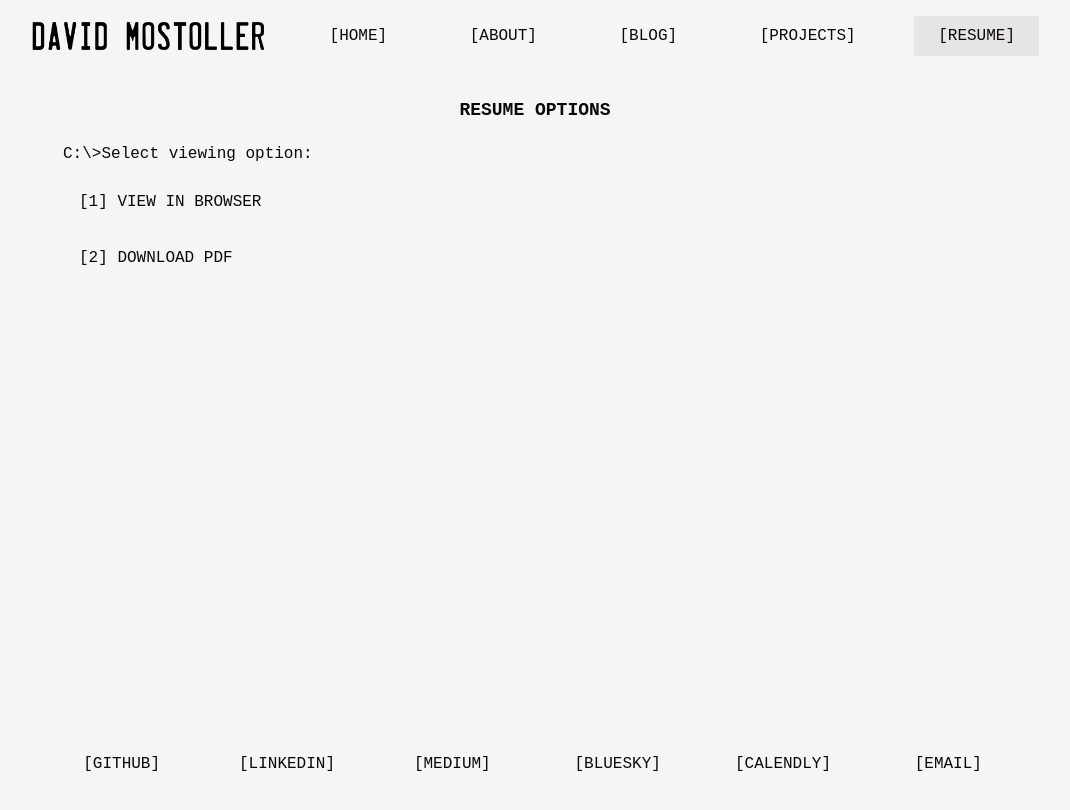
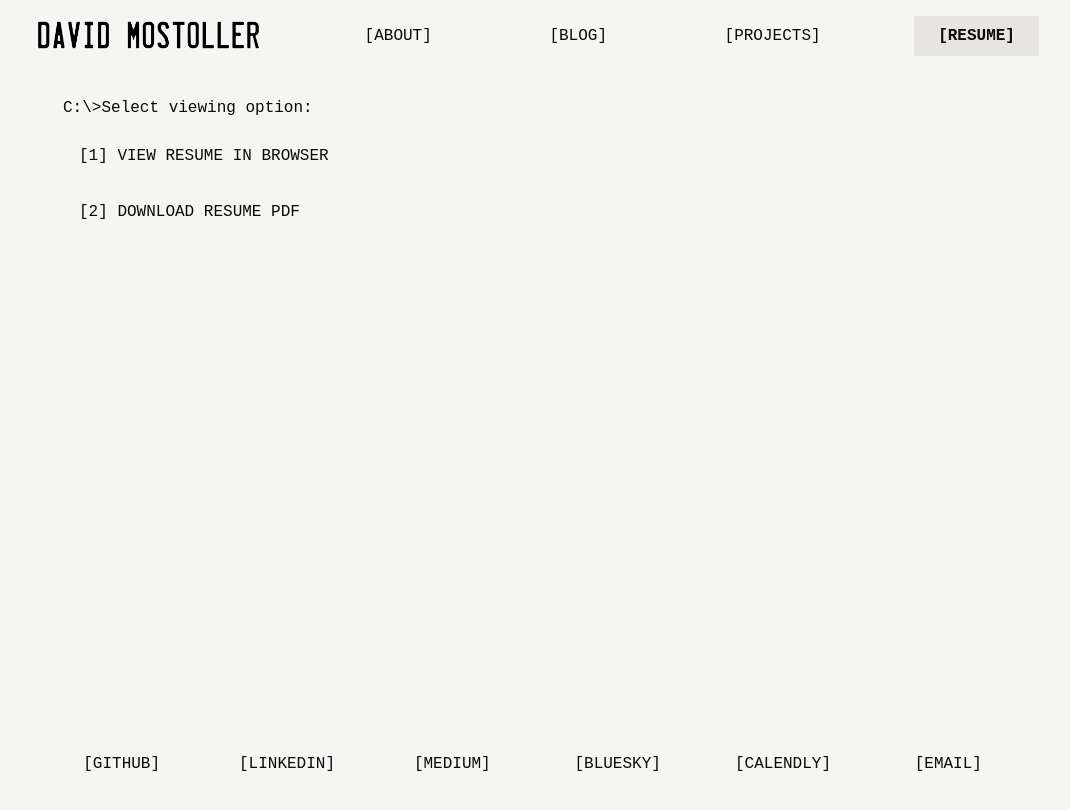
Before and after one commit to dmostoller/dbm-portfolio, a Next.js app: page /resume in a window 1280 px wide. Shown: the top 810 px of the page, without its empty margins (105-1175 px from the left). Built offline with nearby package versions, Linux system fonts and the light colour scheme.

Commit message:
feat: adjustments

```diff
--- a/src/app/page.tsx
+++ b/src/app/page.tsx
@@ -5,7 +5,7 @@ import { projects } from "@/data/projects";
 import RocketAnimation from "@/components/RocketAnimation";
 
 const WELCOME_MESSAGE = `
-Welcome to my portfolio
+Welcome to my software engineering portfolio
 Type 'help' for available commands
 `;
 
--- a/src/components/AboutMe.tsx
+++ b/src/components/AboutMe.tsx
@@ -8,9 +8,6 @@ const AboutMe: FC = () => {
 
   return (
     <section className="max-w-5xl mx-auto p-4 bg-terminal-color font-dos min-h-screen">
-      <div className="ascii-border mb-4 hidden md:block text-center text-lg font-bold">
-        ABOUT ME
-      </div>
       <div className="grid grid-cols-1 md:grid-cols-2 gap-8 mb-8">
         <div>
           <div className="relative h-[450px] w-full">
@@ -28,12 +25,11 @@ const AboutMe: FC = () => {
           </div>
         </div>
         <div>
-          <h2 className="font-semibold block md:hidden">About Me</h2>
           <p className="leading-relaxed mb-6">
-            Full-stack software engineer specializing in modern web technologies
-            and distributed systems. Currently building with TypeScript, React,
-            Next.js, and Node.js. Background in audio engineering and music
-            technology.
+            I&apos;m a full-stack software engineer specializing in modern web
+            technologies and distributed systems. Currently building with
+            TypeScript, React, Next.js, and Node.js. Background in audio
+            engineering and music technology.
           </p>
           <p className="leading-relaxed mb-12">
             In my free time you can catch me exploring Philly on my{" "}
--- a/src/components/BlogFeed.tsx
+++ b/src/components/BlogFeed.tsx
@@ -61,8 +61,8 @@ const BlogFeed = () => {
 
   return (
     <div className="bg-terminal-color font-dos min-h-screen max-w-5xl mx-auto p-4">
-      <div className="text-center font-bold text-lg">
-        <div className="ascii-border mb-4">BLOG DIRECTORY</div>
+      <div className="text-left font-bold text-lg">
+        <div className="ascii-border mb-4">C:\\&gt; BLOG.DIRECTORY</div>
       </div>
       <div className="space-y-8 px-0 md:px-6">
         {feedItems.map((item, index) => (
--- a/src/components/Header.tsx
+++ b/src/components/Header.tsx
@@ -82,7 +82,7 @@ const Header = () => {
                   : "hover:bg-[var(--button-bg)]"
               }`}
             >
-              C:\\&gt; BLOG.TXT
+              C:\\&gt; BLOG.DIR
             </Link>
             <Link
               href="/projects"
@@ -120,6 +120,7 @@ const Header = () => {
         </div> */}
 
         <nav className="hidden lg:flex flex-wrap justify-between gap-4 px-2 max-w-screen-lg mx-auto">
+          <Link href="/">
             <Image
               src="/images/dm3.png"
               alt="David Mostoller"
@@ -134,7 +135,8 @@ const Header = () => {
               height={32}
               width={240}
             />
-          <Link
+          </Link>
+          {/* <Link
             href="/"
             className={`px-6 py-1 sm:py-2 text-sm sm:text-base ${
               pathname === "/"
@@ -143,12 +145,12 @@ const Header = () => {
             }`}
           >
             [HOME]
-          </Link>
+          </Link> */}
           <Link
             href="/about"
             className={`px-6 py-1 sm:py-2 text-sm sm:text-base ${
               pathname === "/about"
-                ? "bg-[var(--button-bg)]"
+                ? "bg-[var(--button-bg)] font-bold"
                 : "hover:bg-[var(--button-bg)] hover:text-terminal-color"
             }`}
           >
@@ -158,7 +160,7 @@ const Header = () => {
             href="/blog"
             className={`px-6 py-1 sm:py-2 text-sm sm:text-base ${
               pathname === "/blog"
-                ? "bg-[var(--button-bg)]"
+                ? "bg-[var(--button-bg)] font-bold"
                 : "hover:bg-[var(--button-bg)] hover:text-terminal-color"
             }`}
           >
@@ -168,7 +170,7 @@ const Header = () => {
             href="/projects"
             className={`px-6 py-1 sm:py-2 text-sm sm:text-base ${
               pathname === "/projects"
-                ? "bg-[var(--button-bg)]"
+                ? "bg-[var(--button-bg)] font-bold"
                 : "hover:bg-[var(--button-bg)] hover:text-terminal-color"
             }`}
           >
@@ -178,7 +180,7 @@ const Header = () => {
             href="/resume"
             className={`px-6 py-1 sm:py-2 text-sm sm:text-base ${
               pathname === "/resume"
-                ? "bg-[var(--button-bg)]"
+                ? "bg-[var(--button-bg)] font-bold"
                 : "hover:bg-[var(--button-bg)] hover:text-terminal-color"
             }`}
           >
--- a/src/components/ProjectList.tsx
+++ b/src/components/ProjectList.tsx
@@ -4,8 +4,8 @@ import ProjectCard from "./ProjectCard";
 const ProjectList = () => {
   return (
     <div className="bg-terminal-color font-dos max-w-5xl mx-auto p-4">
-      <div className="ascii-border mb-4 text-center font-bold text-lg">
-        PROJECTS DIRECTORY
+      <div className="ascii-border mb-4 text-left font-bold text-lg">
+        C:\\&gt; PROJECTS.DIRECTORY
       </div>
       <div className="grid gap-4 md:grid-cols-2 px-0 md:px-2">
         {projects.map((project) => (
--- a/src/components/Resume.tsx
+++ b/src/components/Resume.tsx
@@ -9,11 +9,6 @@ const Resume: FC = () => {
 
   return (
     <div className="bg-terminal-color font-dos min-h-screen max-w-5xl mx-auto p-4">
-      <div className="text-center">
-        <div className="ascii-border mb-4 font-bold text-lg">
-          RESUME OPTIONS
-        </div>
-      </div>
       <div className="space-y-8 px-6">
         <div className="mb-4">
           <div className="mb-4">C:\{">"}Select viewing option:</div>
@@ -23,7 +18,7 @@ const Resume: FC = () => {
               onClick={openResume}
               className="inline-block px-4 py-2 hover:bg-[var(--button-bg)] hover:text-terminal-color"
             >
-              [1] VIEW IN BROWSER
+              [1] VIEW RESUME IN BROWSER
             </button>
           </div>
 
@@ -33,7 +28,7 @@ const Resume: FC = () => {
               download
               className="inline-block px-4 py-2 hover:bg-[var(--button-bg)] hover:text-terminal-color"
             >
-              [2] DOWNLOAD PDF
+              [2] DOWNLOAD RESUME PDF
             </a>
           </div>
         </div>
```
Also changed, not shown: 1 other file (tests, documents, lock files or other folders). Lines whose indentation alone changed are shown as unchanged.
